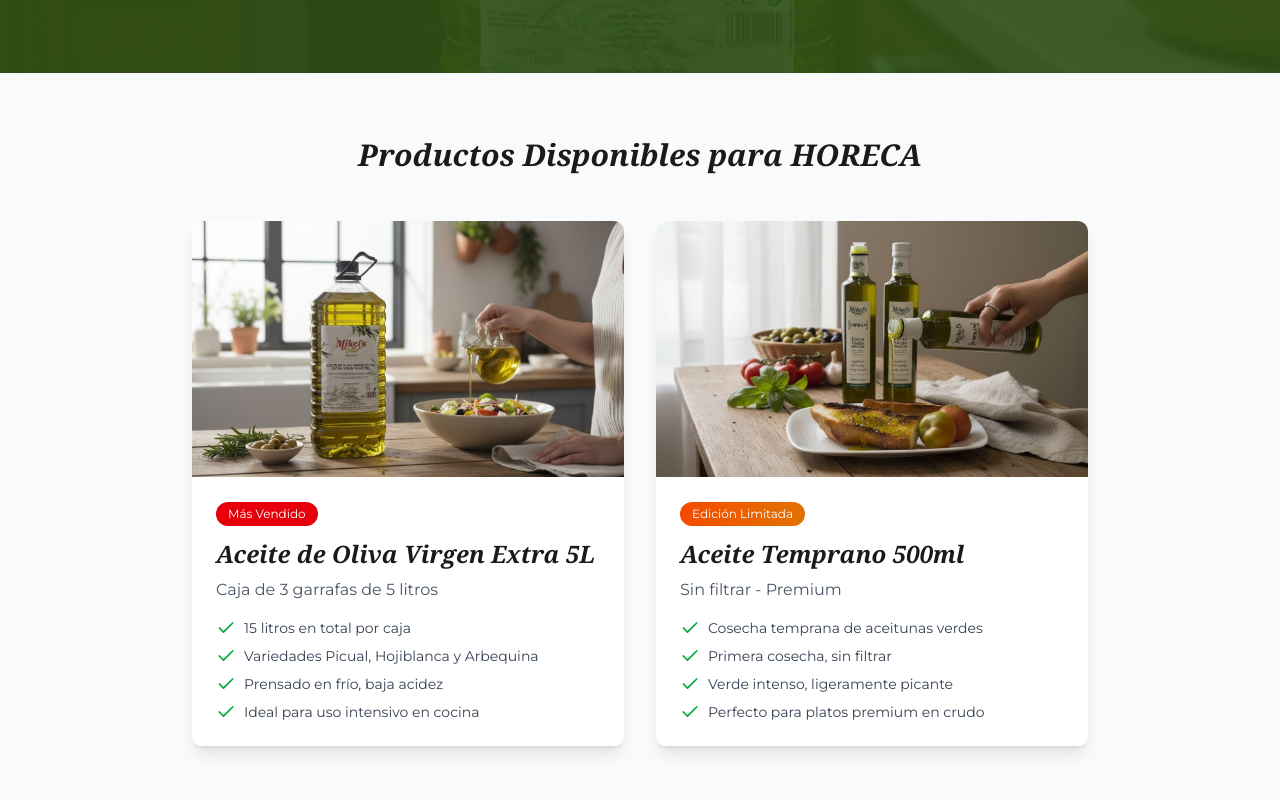
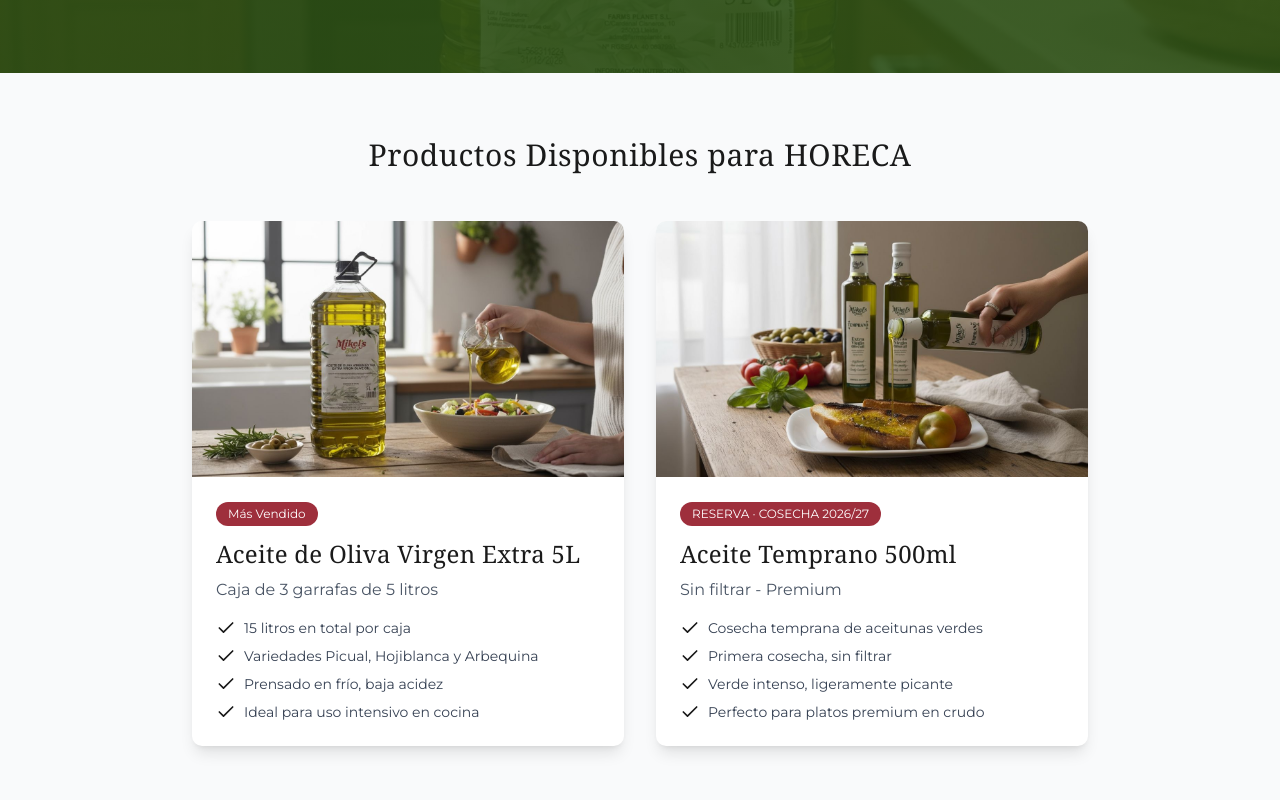
Before and after one commit to bigman1973/mikels-earth-frontend, a React (Vite) app: page /horeca in a window 1280 px wide. Shown: the part 440-1240 px from the top of the page. Built offline with nearby package versions, Linux system fonts and the light colour scheme; no server answers.

Commit message:
style: lighten headings and align horeca reservation

```diff
--- a/src/App.css
+++ b/src/App.css
@@ -208,12 +208,18 @@
     font-family: 'Montserrat', -apple-system, BlinkMacSystemFont, 'Segoe UI', sans-serif;
   }
 
-  /* Tipografía para títulos - Georgia Bold Italic como alternativa web a Bookmania */
+  /* Escala editorial: serif serena para titulares, sin negrita ni cursiva
+     impuestas. Las cursivas quedan reservadas a citas o decisiones explícitas. */
   h1, h2, h3, h4, h5, h6 {
     font-family: Georgia, 'Times New Roman', serif;
-    font-weight: 700;
-    font-style: italic;
+    font-weight: 500 !important;
+    font-style: normal;
     color: #1a1a1a;
+    letter-spacing: 0.012em;
+  }
+
+  h1, h2 {
+    letter-spacing: 0.02em;
   }
 
   /* Montserrat para textos de cuerpo */
@@ -290,8 +296,8 @@
 
 .font-bookmania {
   font-family: Georgia, 'Times New Roman', serif;
-  font-weight: 700;
-  font-style: italic;
+  font-weight: 500;
+  font-style: normal;
 }
 
 .font-montserrat {
--- a/src/components/products/ProductCard.jsx
+++ b/src/components/products/ProductCard.jsx
@@ -81,7 +81,7 @@ const ProductCard = ({ product }) => {
           </div>
         </div>
         <div className="p-5 pb-3">
-          <h3 className="line-clamp-2 min-h-[3.5rem] text-lg font-semibold text-[#1a1a1a]">
+          <h3 className="line-clamp-2 min-h-[3.5rem] text-lg font-medium text-[#1a1a1a]">
             {product.name}
           </h3>
           <p className="mt-2 text-xl font-bold text-price">
--- a/src/pages/Home.jsx
+++ b/src/pages/Home.jsx
@@ -208,7 +208,7 @@ const Home = () => {
                     />
                   </div>
                   <div className="p-8">
-                  <h3 className="text-2xl font-bold text-primary mb-2 text-center">
+                  <h3 className="text-2xl font-medium text-primary mb-2 text-center">
                     {product.name}
                   </h3>
                   <p className="text-secondary font-semibold text-center mb-4">
--- a/src/pages/Horeca.jsx
+++ b/src/pages/Horeca.jsx
@@ -250,7 +250,7 @@ const Horeca = () => {
               />
             </div>
             <div className="p-6">
-              <div className="inline-block bg-red-600 text-white text-xs px-3 py-1 rounded-full mb-3">
+              <div className="inline-block bg-primary text-white text-xs px-3 py-1 rounded-full mb-3">
                 {t('horeca.best_seller')}
               </div>
               <h3 className="text-2xl font-bold text-primary mb-2">
@@ -261,19 +261,19 @@ const Horeca = () => {
               </p>
               <ul className="space-y-2 text-sm text-gray-700">
                 <li className="flex items-start gap-2">
-                  <Check className="w-5 h-5 text-green-600 flex-shrink-0" />
+                  <Check className="w-5 h-5 text-primary flex-shrink-0" />
                   <span>{t('horeca.oil_5l_f1')}</span>
                 </li>
                 <li className="flex items-start gap-2">
-                  <Check className="w-5 h-5 text-green-600 flex-shrink-0" />
+                  <Check className="w-5 h-5 text-primary flex-shrink-0" />
                   <span>{t('horeca.oil_5l_f2')}</span>
                 </li>
                 <li className="flex items-start gap-2">
-                  <Check className="w-5 h-5 text-green-600 flex-shrink-0" />
+                  <Check className="w-5 h-5 text-primary flex-shrink-0" />
                   <span>{t('horeca.oil_5l_f3')}</span>
                 </li>
                 <li className="flex items-start gap-2">
-                  <Check className="w-5 h-5 text-green-600 flex-shrink-0" />
+                  <Check className="w-5 h-5 text-primary flex-shrink-0" />
                   <span>{t('horeca.oil_5l_f4')}</span>
                 </li>
               </ul>
@@ -295,8 +295,8 @@ const Horeca = () => {
               />
             </div>
             <div className="p-6">
-              <div className="inline-block bg-gradient-to-r from-orange-600 to-amber-600 text-white text-xs px-3 py-1 rounded-full mb-3">
-                {t('horeca.limited_edition')}
+              <div className="inline-block bg-primary text-white text-xs px-3 py-1 rounded-full mb-3">
+                RESERVA · COSECHA 2026/27
               </div>
               <h3 className="text-2xl font-bold text-primary mb-2">
                 {t('horeca.temprano_name')}
@@ -306,19 +306,19 @@ const Horeca = () => {
               </p>
               <ul className="space-y-2 text-sm text-gray-700">
                 <li className="flex items-start gap-2">
-                  <Check className="w-5 h-5 text-green-600 flex-shrink-0" />
+                  <Check className="w-5 h-5 text-primary flex-shrink-0" />
                   <span>{t('horeca.temprano_f1')}</span>
                 </li>
                 <li className="flex items-start gap-2">
-                  <Check className="w-5 h-5 text-green-600 flex-shrink-0" />
+                  <Check className="w-5 h-5 text-primary flex-shrink-0" />
                   <span>{t('horeca.temprano_f2')}</span>
                 </li>
                 <li className="flex items-start gap-2">
-                  <Check className="w-5 h-5 text-green-600 flex-shrink-0" />
+                  <Check className="w-5 h-5 text-primary flex-shrink-0" />
                   <span>{t('horeca.temprano_f3')}</span>
                 </li>
                 <li className="flex items-start gap-2">
-                  <Check className="w-5 h-5 text-green-600 flex-shrink-0" />
+                  <Check className="w-5 h-5 text-primary flex-shrink-0" />
                   <span>{t('horeca.temprano_f4')}</span>
                 </li>
               </ul>
--- a/src/pages/ProductDetail.jsx
+++ b/src/pages/ProductDetail.jsx
@@ -265,7 +265,7 @@ const ProductDetail = () => {
               </p>
 
               {/* Product name */}
-              <h1 className="text-3xl md:text-4xl font-bold text-primary mb-2">
+              <h1 className="text-3xl md:text-4xl font-medium text-primary mb-2">
                 {product.name}
               </h1>
 
@@ -809,7 +809,7 @@ const ProductDetail = () => {
                     </div>
                   </div>
                   <div className="p-4">
-                    <h3 className="font-semibold text-primary mb-2 line-clamp-2">{relatedProduct.name}</h3>
+                    <h3 className="font-medium text-primary mb-2 line-clamp-2">{relatedProduct.name}</h3>
                     <p className="text-lg font-bold text-price">{formatEuro(relatedProduct.price)}</p>
                   </div>
                 </Link>
```
Also changed, not shown: 1 other file (tests, documents, lock files or other folders).
